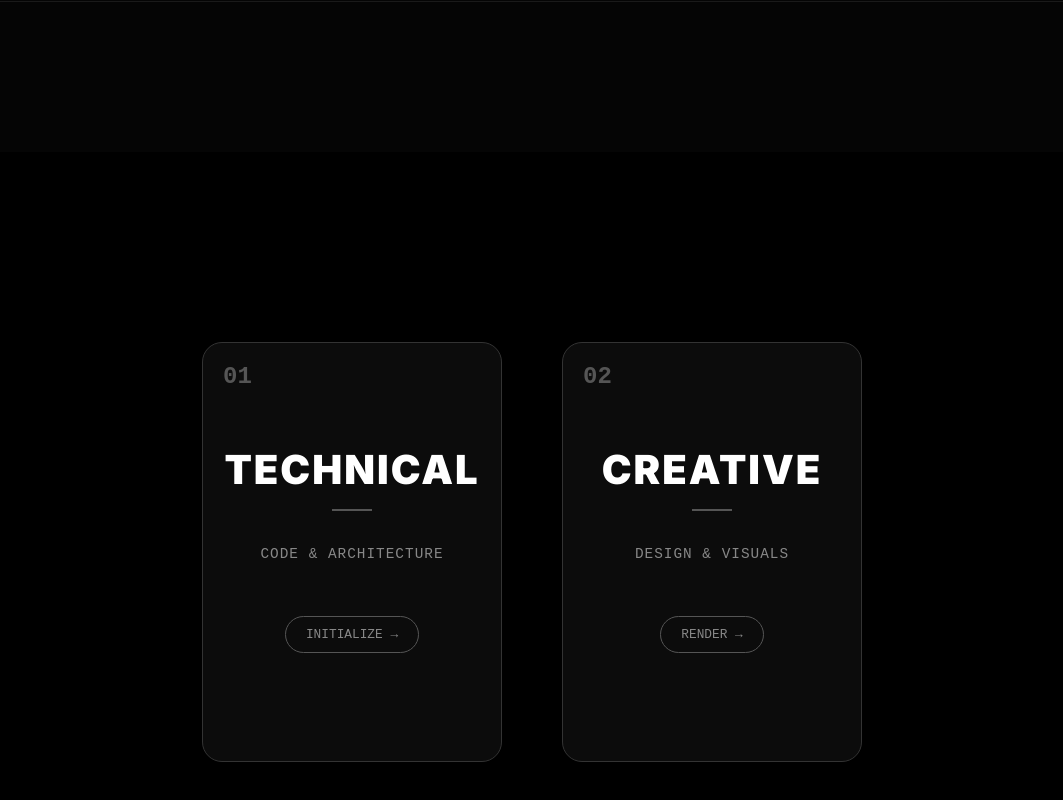
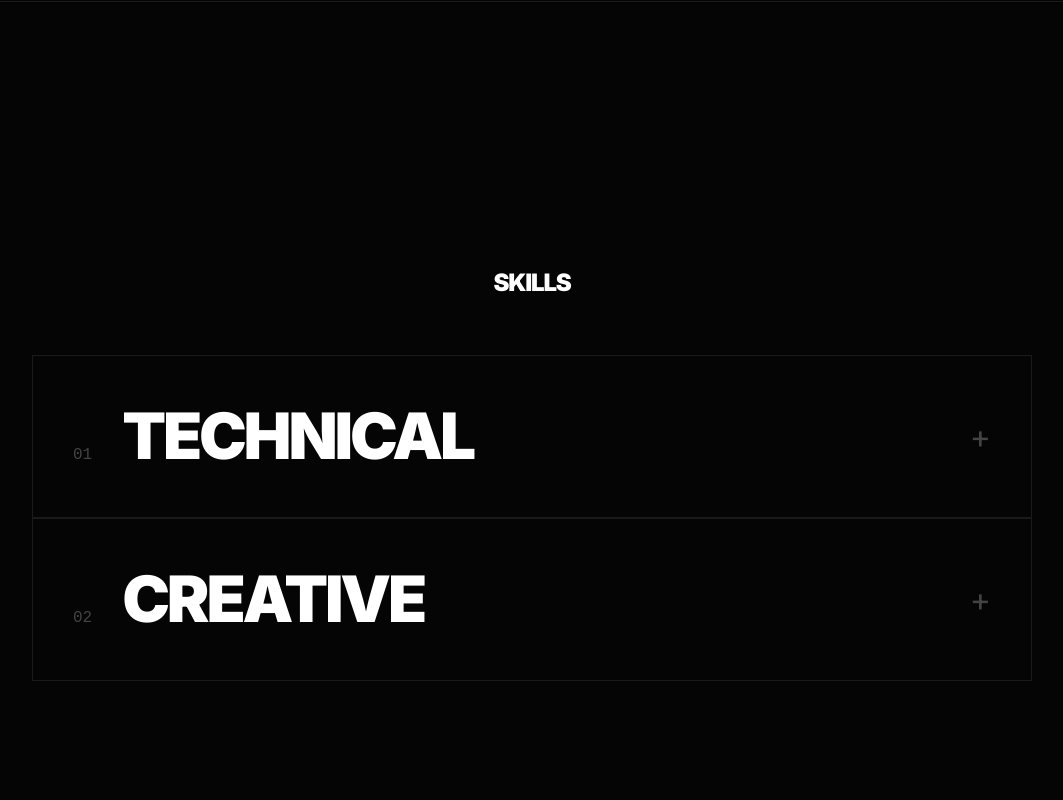
Before and after one commit to Sriharsh-A/portfolio, a React (Create React App) app: page / in a window 1280 px wide. Shown: the part 3057-3857 px from the top of the page, without its empty margins (108-1171 px from the left). Built offline with nearby package versions, Linux system fonts and the light colour scheme.

Commit message:
Style: Unified skills section into a structural grid reveal

```diff
--- a/src/pages/Skills.css
+++ b/src/pages/Skills.css
@@ -1,231 +1,105 @@
 .skills-container {
-  height: 100vh;
-  background-color: #000000;
-  color: white;
-  position: relative;
-  overflow: hidden;
+  background-color: #050505;
+  padding: 120px 10vw;
+  min-height: 100vh;
   display: flex;
-  justify-content: center;
+  flex-direction: column;
   align-items: center;
-  perspective: 1000px;
 }
 
-.skills-bg-grid {
-  display: none;
+.skills-wrapper {
+  width: 100%;
+  max-width: 1000px;
+  margin-top: 60px;
+  display: flex;
+  flex-direction: column;
+  gap: 2px; /* Thin line separation */
+  background: #1a1a1a; /* Creates the border look */
+  border: 1px solid #1a1a1a;
 }
 
-.skills-title {
-  text-align: center;
-  font-size: 3rem;
-  margin-bottom: 80px;
-  color: white;
-  text-transform: uppercase;
-  letter-spacing: 2px;
+.skill-category-block {
+  background: #050505;
+  overflow: hidden;
 }
 
-.cards-wrapper {
+.category-header {
+  padding: 50px 40px;
   display: flex;
-  gap: 60px;
-  z-index: 10;
-  transition: all 0.5s ease;
+  justify-content: space-between;
+  align-items: center;
+  cursor: pointer;
+  transition: background 0.3s ease;
 }
 
-.cards-wrapper.dimmed {
-  opacity: 0;
-  pointer-events: none;
-  transform: scale(0.9);
+.category-header:hover {
+  background: #0a0a0a;
 }
 
-.category-card {
-  width: 300px;
-  height: 420px;
-  background: rgba(20, 20, 20, 0.6);
-  backdrop-filter: blur(10px);
-  border: 1px solid #333;
-  border-radius: 20px;
+.cat-info {
   display: flex;
-  flex-direction: column;
-  justify-content: center;
-  align-items: center;
-  cursor: pointer;
-  position: relative;
-  overflow: hidden;
-  transition: all 0.4s cubic-bezier(0.25, 0.8, 0.25, 1);
-  box-shadow: 0 10px 30px rgba(0,0,0,0.5);
+  align-items: baseline;
+  gap: 30px;
 }
 
-.card-index {
-  position: absolute;
-  top: 20px;
-  left: 20px;
+.cat-index {
   font-family: monospace;
-  color: #555;
-  font-size: 1.5rem;
-  font-weight: bold;
+  color: #444;
+  font-size: 1rem;
 }
 
-.category-card h2 {
-  font-size: 2.5rem;
+.cat-title {
+  font-size: 4rem; /* Massive Impact */
+  font-weight: 900;
+  letter-spacing: -0.05em;
   margin: 0;
-  color: white;
-  letter-spacing: 2px;
-  z-index: 2;
+  color: #fff;
+  transition: color 0.3s;
 }
 
-.card-line {
-  width: 40px;
-  height: 2px;
-  background-color: #555;
-  margin: 20px 0;
-  transition: width 0.3s, background-color 0.3s;
+.skill-category-block.active .cat-title {
+  color: #dfff00;
 }
 
-.card-desc {
-  color: #888;
-  font-family: monospace;
-  font-size: 0.9rem;
-  letter-spacing: 1px;
+.cat-plus {
+  font-size: 2rem;
+  color: #444;
+  font-weight: 300;
 }
 
-.card-btn {
-  margin-top: 40px;
-  background: transparent;
-  border: 1px solid #555;
+/* THE SKILLS GRID */
+.skills-grid {
+  background: #080808;
+}
+
+.grid-inner {
+  padding: 0 40px 60px 40px;
+  display: grid;
+  grid-template-columns: repeat(auto-fill, minmax(180px, 1fr));
+  gap: 15px;
+}
+
+.skill-pill {
+  padding: 15px 20px;
+  background: #0e0e0e;
+  border: 1px solid #1a1a1a;
   color: #888;
-  border-radius: 20px;
-  padding: 10px 20px;
-  font-family: monospace;
-  font-size: 0.8rem;
+  font-weight: 700;
+  text-transform: uppercase;
+  font-size: 0.85rem;
+  letter-spacing: 1px;
+  text-align: center;
   transition: all 0.3s;
 }
 
-.category-card:hover {
-  transform: translateY(-10px);
+.skill-pill:hover {
   border-color: #dfff00;
-  box-shadow: 0 0 30px rgba(223, 255, 0, 0.15);
+  color: #fff;
+  background: #111;
 }
 
-.category-card:hover h2 {
-  text-shadow: 0 0 10px rgba(255,255,255,0.5);
+@media (max-width: 768px) {
+  .cat-title { font-size: 2.2rem; }
+  .cat-info { gap: 15px; }
+  .grid-inner { grid-template-columns: 1fr 1fr; padding: 20px; }
 }
-
-.category-card:hover .card-line {
-  width: 100px;
-  background-color: #dfff00;
-}
-
-.category-card:hover .card-btn {
-  background-color: #dfff00;
-  color: black;
-  border-color: #dfff00;
-  box-shadow: 0 0 15px #dfff00;
-}
-
-.scatter-area {
-  position: absolute;
-  top: 0;
-  left: 0;
-  width: 100%;
-  height: 100%;
-  z-index: 20;
-  display: flex;
-  justify-content: center;
-  align-items: center;
-}
-
-.floating-skill {
-  position: absolute;
-  padding: 12px 25px;
-  background: rgba(10, 10, 10, 0.9);
-  border: 1px solid #333;
-  color: #ccc;
-  font-family: 'Courier New', monospace;
-  font-weight: bold;
-  font-size: 1rem;
-  letter-spacing: 1px;
-  text-transform: uppercase;
-  backdrop-filter: blur(5px);
-  box-shadow: 0 5px 15px rgba(0,0,0,0.5);
-  cursor: grab;
-  clip-path: polygon(10% 0, 100% 0, 100% 80%, 90% 100%, 0 100%, 0 20%);
-  z-index: 20;
-}
-
-.skill-content {
-  display: flex;
-  align-items: center;
-  gap: 10px;
-}
-
-.skill-dot {
-  width: 6px;
-  height: 6px;
-  background-color: #555;
-  border-radius: 50%;
-  transition: background-color 0.3s, box-shadow 0.3s;
-}
-
-.floating-skill:hover {
-  border-color: #dfff00;
-  color: white;
-  box-shadow: 0 0 20px rgba(223, 255, 0, 0.2);
-  z-index: 100 !important;
-}
-
-.floating-skill:hover .skill-dot {
-  background-color: #dfff00;
-  box-shadow: 0 0 8px #dfff00;
-}
-
-.close-btn {
-  position: absolute;
-  width: auto;
-  padding: 10px 25px;
-  border-radius: 20px;
-  background: black;
-  color: #dfff00;
-  border: 1px solid #dfff00;
-  font-family: monospace;
-  font-size: 0.9rem;
-  cursor: pointer;
-  transition: all 0.3s;
-  letter-spacing: 2px;
-  text-transform: uppercase;
-}
-
-.close-btn:hover {
-  background: #dfff00;
-  color: black;
-  box-shadow: 0 0 20px #dfff00;
-}
-
-@media (max-width: 640px) {
-  .cards-wrapper {
-    flex-direction: column;
-    gap: 25px;
-    margin-top: 40px;
-  }
-
-  .category-card {
-    width: 100%;
-    max-width: 300px;
-    height: 240px;
-  }
-
-  .skills-title {
-    font-size: 2.2rem;
-    margin-bottom: 30px;
-    top: auto;
-  }
-
-  .floating-skill {
-    font-size: 0.75rem;
-    padding: 8px 12px;
-  }
-
-  .close-btn {
-    bottom: 40px;
-    font-size: 0.8rem;
-    padding: 8px 15px;
-  }
-}
--- a/src/pages/Skills.js
+++ b/src/pages/Skills.js
@@ -1,137 +1,88 @@
-import React, { useState, useRef, useMemo } from 'react';
-import { motion } from 'framer-motion';
+import React, { useState } from 'react';
+import { motion, AnimatePresence } from 'framer-motion';
 import './Skills.css';
 
-// Move static data outside to prevent unnecessary re-renders
 const allSkills = {
   technical: [
-    "React JS", "JavaScript", "HTML5", "CSS3",
-    "Git", "Python", "SQL", "Java"
+    "React JS", "Next.js", "Tailwind CSS", "JavaScript",
+    "Java", "Python", "SQL", "Git", "Node.js", "Framer Motion"
   ],
   creative: [
-    "UI/UX", "Photoshop", "Figma", "Photography",
-    "Video Editing", "Typography", "Branding", "Lightroom"
+    "UI/UX Design", "Typography", "Photography", "Branding",
+    "Photoshop", "Lightroom", "Figma", "Video Editing"
   ]
 };
 
 const Skills = () => {
   const [activeCategory, setActiveCategory] = useState(null);
-  const constraintsRef = useRef(null);
 
-  const positions = useMemo(() => {
-    if (!activeCategory) return [];
-
-    const skillsList = allSkills[activeCategory];
-    const generatedPositions = [];
-    const cols = 3;
-    const rows = 3;
-
-    // Using 80% of viewport to keep items away from edges
-    const cellWidth = (window.innerWidth * 0.8) / cols;
-    const cellHeight = (window.innerHeight * 0.8) / rows;
-
-    let slots = [];
-    for (let r = 0; r < rows; r++) {
-      for (let c = 0; c < cols; c++) {
-        slots.push({ r, c });
-      }
-    }
-
-    // Shuffle slots for random distribution
-    slots = slots.sort(() => Math.random() - 0.5);
-
-    skillsList.forEach((skill, index) => {
-      const slot = slots[index] || slots[0];
-      const startX = (slot.c * cellWidth) - (window.innerWidth * 0.4) + (cellWidth / 2);
-      const startY = (slot.r * cellHeight) - (window.innerHeight * 0.4) + (cellHeight / 2);
-
-      // Add "Jitter" so they don't look like a perfect grid
-      const jitterX = (Math.random() - 0.5) * (cellWidth * 0.4);
-      const jitterY = (Math.random() - 0.5) * (cellHeight * 0.4);
-
-      generatedPositions.push({
-        id: index,
-        x: startX + jitterX,
-        y: startY + jitterY,
-        rotation: Math.random() * 20 - 10
-      });
-    });
-    return generatedPositions;
-  }, [activeCategory]);
+  const toggleCategory = (cat) => {
+    setActiveCategory(activeCategory === cat ? null : cat);
+  };
 
   return (
     <div className="skills-container">
-      <div className="skills-bg-grid"></div>
+      <h1 className="section-title">SKILLS</h1>
 
-      <div className={`cards-wrapper ${activeCategory ? 'dimmed' : ''}`}>
-        <div
-          className="category-card technical"
-          onClick={() => setActiveCategory('technical')}
-        >
-          <div className="card-border-glow"></div>
-          <span className="card-index">01</span>
-          <h2>TECHNICAL</h2>
-          <div className="card-line"></div>
-          <p className="card-desc">CODE & ARCHITECTURE</p>
-          <button className="card-btn">INITIALIZE &rarr;</button>
+      <div className="skills-wrapper">
+        {/* TECHNICAL BLOCK */}
+        <div className={`skill-category-block ${activeCategory === 'technical' ? 'active' : ''}`}>
+          <div className="category-header" onClick={() => toggleCategory('technical')}>
+            <div className="cat-info">
+              <span className="cat-index">01</span>
+              <h2 className="cat-title">TECHNICAL</h2>
+            </div>
+            <span className="cat-plus">{activeCategory === 'technical' ? '-' : '+'}</span>
+          </div>
+
+          <AnimatePresence>
+            {activeCategory === 'technical' && (
+              <motion.div
+                className="skills-grid"
+                initial={{ height: 0, opacity: 0 }}
+                animate={{ height: 'auto', opacity: 1 }}
+                exit={{ height: 0, opacity: 0 }}
+                transition={{ duration: 0.5, ease: [0.4, 0, 0.2, 1] }}
+              >
+                <div className="grid-inner">
+                  {allSkills.technical.map((skill) => (
+                    <div key={skill} className="skill-pill">{skill}</div>
+                  ))}
+                </div>
+              </motion.div>
+            )}
+          </AnimatePresence>
         </div>
 
-        <div
-          className="category-card creative"
-          onClick={() => setActiveCategory('creative')}
-        >
-          <div className="card-border-glow"></div>
-          <span className="card-index">02</span>
-          <h2>CREATIVE</h2>
-          <div className="card-line"></div>
-          <p className="card-desc">DESIGN & VISUALS</p>
-          <button className="card-btn">RENDER &rarr;</button>
+        {/* CREATIVE BLOCK */}
+        <div className={`skill-category-block ${activeCategory === 'creative' ? 'active' : ''}`}>
+          <div className="category-header" onClick={() => toggleCategory('creative')}>
+            <div className="cat-info">
+              <span className="cat-index">02</span>
+              <h2 className="cat-title">CREATIVE</h2>
+            </div>
+            <span className="cat-plus">{activeCategory === 'creative' ? '-' : '+'}</span>
+          </div>
+
+          <AnimatePresence>
+            {activeCategory === 'creative' && (
+              <motion.div
+                className="skills-grid"
+                initial={{ height: 0, opacity: 0 }}
+                animate={{ height: 'auto', opacity: 1 }}
+                exit={{ height: 0, opacity: 0 }}
+                transition={{ duration: 0.5, ease: [0.4, 0, 0.2, 1] }}
+              >
+                <div className="grid-inner">
+                  {allSkills.creative.map((skill) => (
+                    <div key={skill} className="skill-pill">{skill}</div>
+                  ))}
+                </div>
+              </motion.div>
+            )}
+          </AnimatePresence>
         </div>
       </div>
-
-      {activeCategory && (
-        <motion.div className="scatter-area" ref={constraintsRef}>
-          <button className="close-btn" onClick={() => setActiveCategory(null)}>
-            &times; TERMINATE SESSION
-          </button>
-
-          {allSkills[activeCategory].map((skill, index) => {
-            const pos = positions[index];
-            if (!pos) return null; // Safety check
-
-            return (
-              <motion.div
-                key={skill} // Better to use skill name as key if unique
-                className="floating-skill"
-                drag
-                dragConstraints={constraintsRef}
-                dragElastic={0.2}
-                initial={{ opacity: 0, scale: 0 }}
-                animate={{
-                  opacity: 1,
-                  scale: 1,
-                  x: pos.x,
-                  y: pos.y,
-                  rotate: pos.rotation,
-                  transition: {
-                    duration: 0.6,
-                    delay: index * 0.05,
-                    type: "spring",
-                    stiffness: 100
-                  }
-                }}
-                whileHover={{ scale: 1.1, cursor: "grab", zIndex: 100 }}
-                whileDrag={{ scale: 1.2, cursor: "grabbing", zIndex: 100 }}
-              >
-                <div className="skill-content">
-                  <span className="skill-dot"></span>
-                  {skill}
-                </div>
-              </motion.div>
-            );
-          })}
-        </motion.div>
-      )}
     </div>
   );
 };
```
